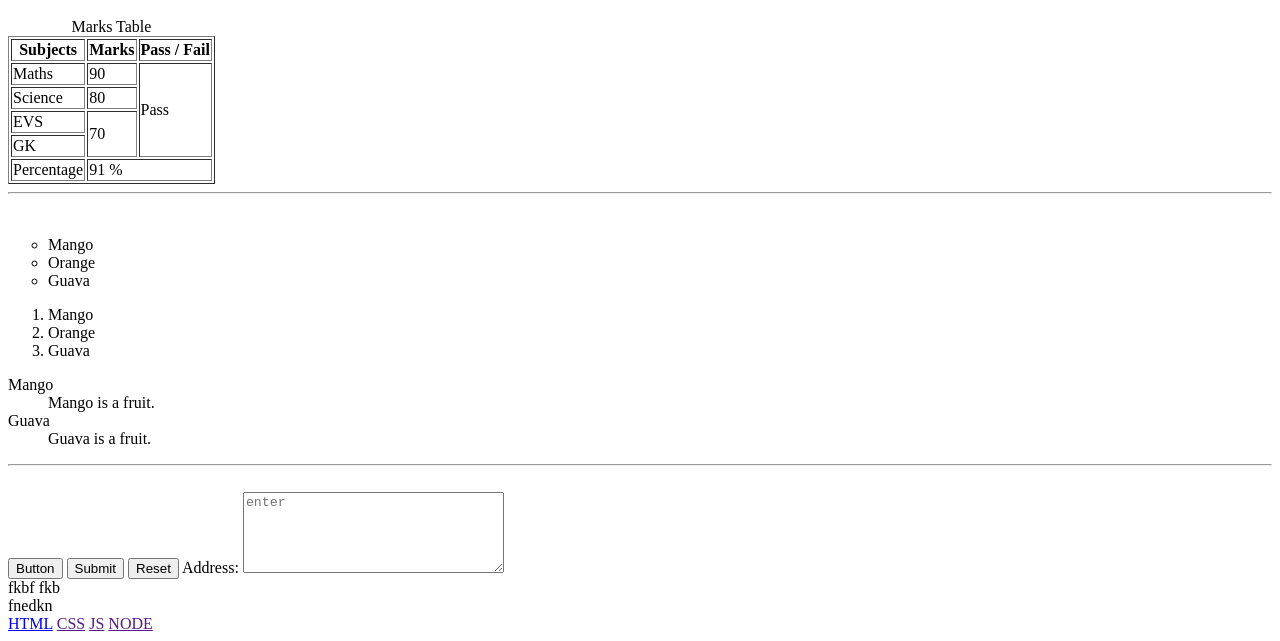
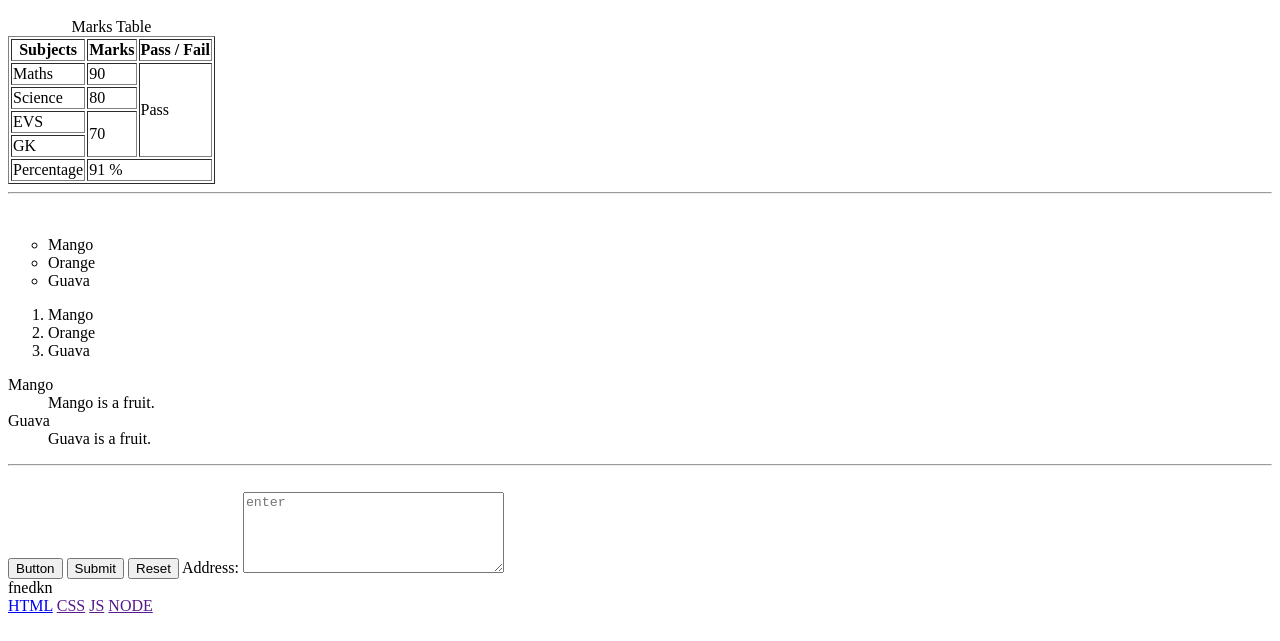
Before and after one commit to swapnil-meshram-09/html, a plain HTML site: page index.html in a window 1280 px wide. Shown: the part 6374-7015 px from the top of the page. Drawn offline with Linux system fonts and the light colour scheme.

Commit message:
new changes

```diff
--- a/index.html
+++ b/index.html
@@ -164,7 +164,7 @@
 
     <address></address>
 
-    <aside>fkbf fkb</aside>
+    <aside></aside>
 
     <section>fnedkn</section>
 
```
